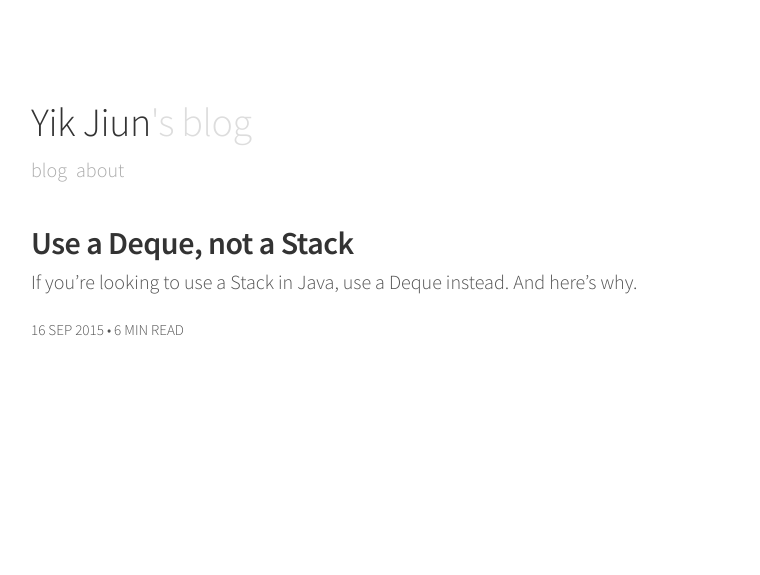
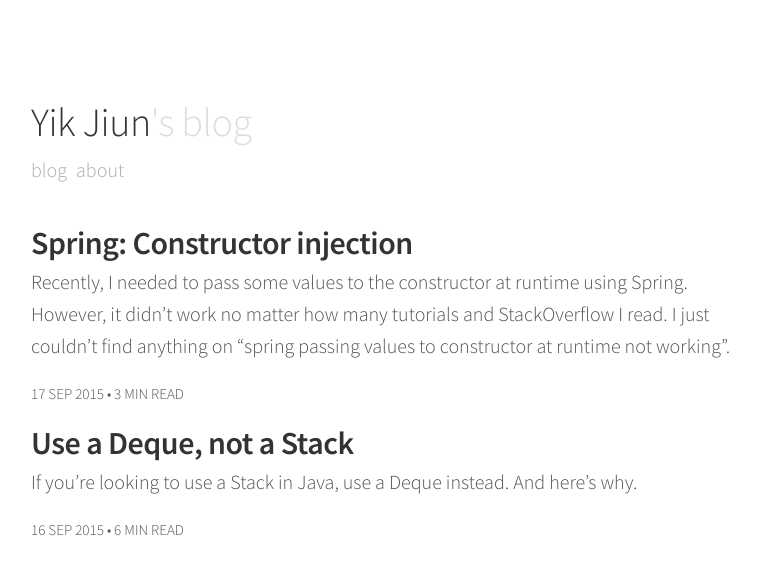
Before and after one commit to leeyikjiun/blog, a Jekyll site: the page built from index.html, in a window 1280 px wide. Shown: the top 575 px of the page, without its empty margins (249-1009 px from the left). Built offline with Jekyll 4.4.1, drawn with Linux system fonts in a browser that asks for light colours.

Commit message:
Add post.

```diff
--- a/_layouts/default.html
+++ b/_layouts/default.html
@@ -3,7 +3,7 @@
 <head>
   <meta charset="utf-8">
   <meta name="viewport" content="width=device-width, initial-scale=1">
-  <title>{% if page.title %}{{ page.title }}{% else %}{{ site.name }}{% endif %}</title>
+  <title>{% if page.title %}{{ page.title }}{% else %}{{ site.name }}&#39;s blog{% endif %}</title>
   <link rel="stylesheet" href="//fonts.googleapis.com/css?family=Source+Sans+Pro:300,300i,600">
   <link rel="stylesheet" href="{{ site.baseurl }}/style.css">
   </head>
--- /dev/null
+++ b/_posts/2015-09-17-spring-constructor-injection.md
@@ -0,0 +1,110 @@
+---
+title: "Spring: Constructor injection"
+tags: Java, Spring
+---
+Recently, I needed to pass some values to the constructor at runtime using Spring. However, it didn't work no matter how many tutorials and StackOverflow I read. I just couldn't find anything on "spring passing values to constructor at runtime not working".
+
+Consider the following constructor injection using Spring:
+{% highlight java %}
+public class Foo {
+    private String bar;
+
+    public Foo(String bar) {
+        this.bar = bar;
+    }
+
+    public String getBar() {
+        return bar;
+    }
+}
+{% endhighlight %}
+foo.xml
+{% highlight xml %}
+<beans xmlns="http://www.springframework.org/schema/beans"
+    xmlns:xsi="http://www.w3.org/2001/XMLSchema-instance"
+    xsi:schemaLocation="http://www.springframework.org/schema/beans
+    http://www.springframework.org/schema/beans/spring-beans-2.5.xsd">
+
+    <bean id="foo" class="sg.yikjiun.spring.Foo">
+        <constructor-arg type="java.lang.String" value="bar"/>
+    </bean>
+</beans>
+{% endhighlight %}
+To get the Foo object from Spring:
+{% highlight java %}
+public class App {
+    public static void main(String[] args) {
+        ApplicationContext context = new ClassPathXmlApplicationContext("classpath:foo.xml");
+        Foo foo = (Foo) context.getBean("foo");
+        System.out.println(foo.getBar());
+    }
+}
+{% endhighlight %}
+The printout will be "bar" as expected from foo.xml.
+
+If we want to override the bar value (to foo) during runtime, we need to use the following method instead.
+{% highlight java %}
+Foo foo = (Foo) context.getBean("foo", "foo");
+{% endhighlight %}
+The following method allows us to override the constructor's parameters with runtime values.
+{% highlight java %}
+Object getBean(String name, Object... args) throws BeansException;
+{% endhighlight %}
+If you tried running the above code, you'll find that the value of bar is still "bar". It was not overridden by "foo".
+
+Probing into the JavaDocs,
+
+> @param args arguments to use when creating a bean instance using explicit arguments (only applied when creating a new instance as opposed to retrieving an existing one)
+
+The args are only applied when a new bean instance is created. By default, the scope of a bean is singleton, that means that no bean is created when getBean is called.
+
+The solution is to change the scope of the bean to prototype, which forces Spring to create a new bean instance every time.
+{% highlight xml %}
+<beans xmlns="http://www.springframework.org/schema/beans"
+    xmlns:xsi="http://www.w3.org/2001/XMLSchema-instance"
+    xsi:schemaLocation="http://www.springframework.org/schema/beans
+    http://www.springframework.org/schema/beans/spring-beans-2.5.xsd">
+
+    <bean id="foo" class="sg.yikjiun.spring.Foo" scope="prototype">
+        <constructor-arg type="java.lang.String" value="bar"/>
+    </bean>
+</beans>
+{% endhighlight %}
+Running the code with the updated xml now successfully prints "foo".
+
+I hope this helps if you ran into the same problem as me.
+
+If you would like to use annotation based Spring instead.
+{% highlight java %}
+import org.springframework.context.annotation.Scope;
+import org.springframework.stereotype.Component;
+
+@Component
+@Scope("prototype")
+public class Foo {
+    private String bar;
+
+    public Foo(String bar) {
+        this.bar = bar;
+    }
+
+    public String getBar() {
+        return bar;
+    }
+}
+{% endhighlight %}
+foo.xml
+{% highlight xml %}
+<beans xmlns="http://www.springframework.org/schema/beans"
+    xmlns:xsi="http://www.w3.org/2001/XMLSchema-instance"
+    xmlns:context="http://www.springframework.org/schema/context"
+    xsi:schemaLocation="http://www.springframework.org/schema/beans
+    http://www.springframework.org/schema/beans/spring-beans-2.5.xsd
+    http://www.springframework.org/schema/context
+    http://www.springframework.org/schema/context/spring-context-2.5.xsd">
+
+    <context:component-scan base-package="sg.yikjiun.spring" />
+</beans>
+{% endhighlight %}
+
+Note that without the prototype scope, the above code will crash as Spring tries to create the Foo object with a default constructor that doesn't exist.
```
Also changed, not shown: _layouts/post.html (+8 -2 lines), _posts/2015-09-16-use-a-deque-not-a-stack.md (+1 -0 lines).
